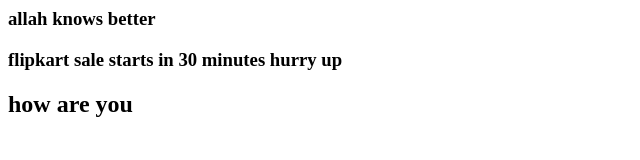
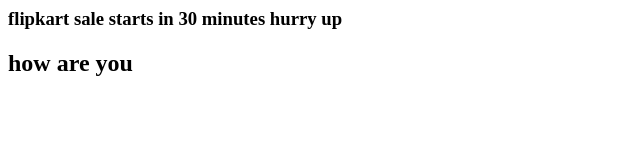
Before and after one commit to mksuhail/flipkart-june2021, a plain HTML site: page index.html in a window 1280 px wide. Shown: the whole page, without its empty margins (0-640 px from the left). Drawn offline with Linux system fonts and the light colour scheme.

Commit message:
Update index.html

```diff
--- a/index.html
+++ b/index.html
@@ -1,4 +1,4 @@
-<h3> allah knows better</h3>
+
 
 <h3> flipkart sale starts in 30 minutes hurry up</h3>
 <h2> how are you</h2>
```
